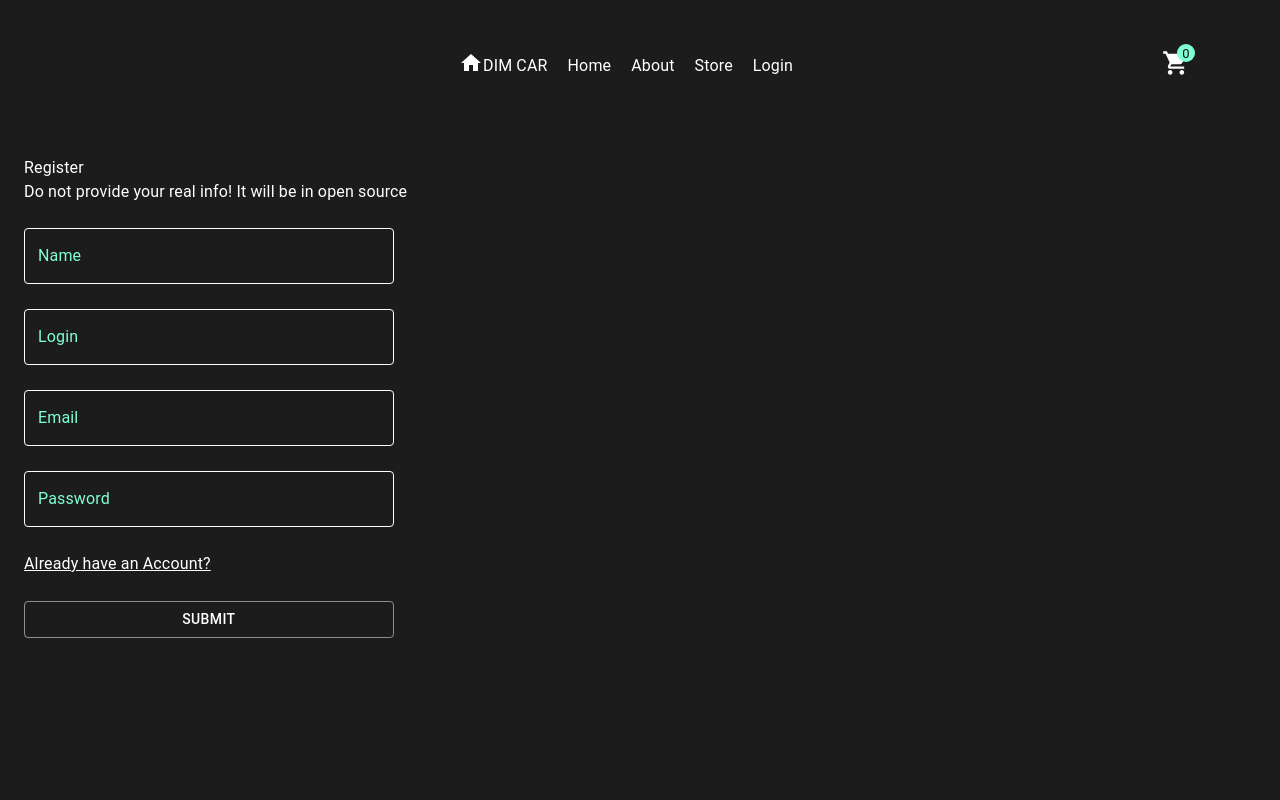
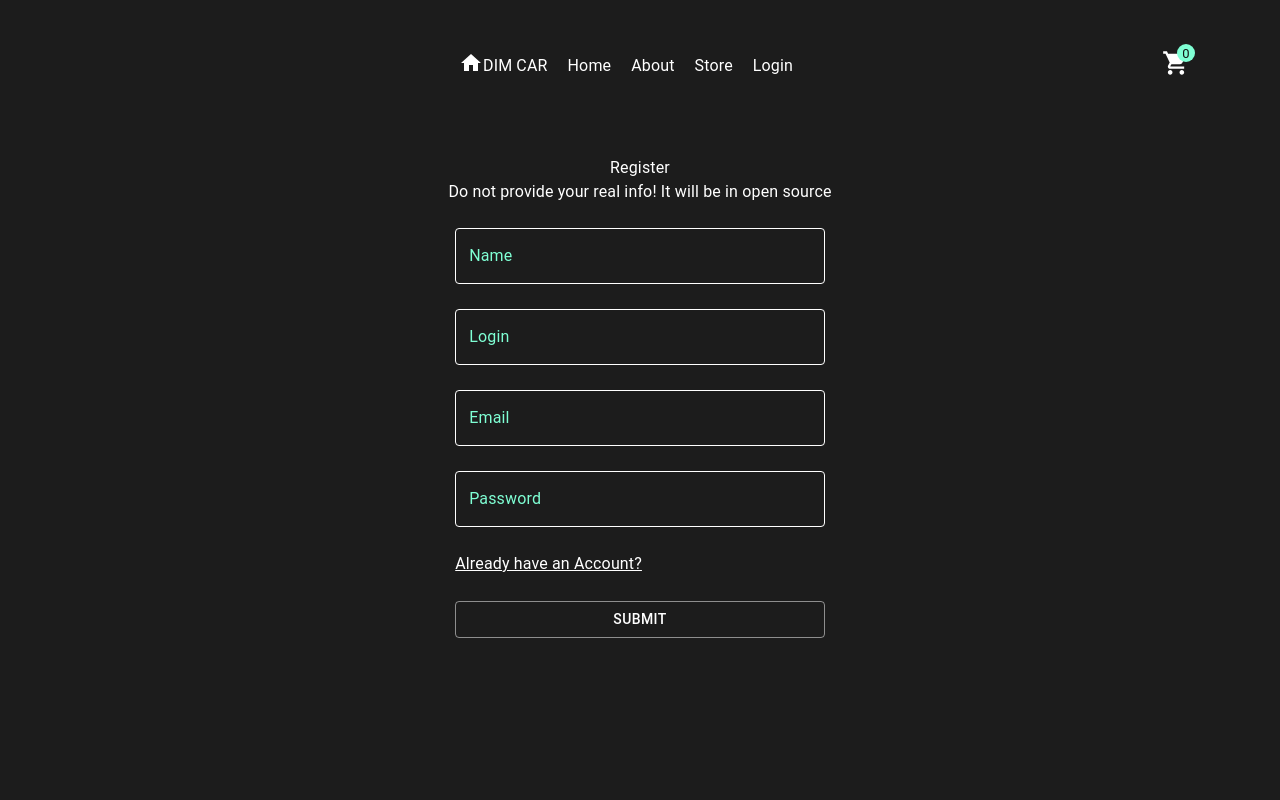
Before and after one commit to D1mkadon/CarWeb, a Next.js app: page /register in a window 1280 px wide. Shown: the top 800 px of the page. Built offline with nearby package versions, Linux system fonts and the light colour scheme; no server answers.

Commit message:
flexadded

```diff
--- a/src/components/screens/Login/LoginPage.jsx
+++ b/src/components/screens/Login/LoginPage.jsx
@@ -26,7 +26,11 @@ const LoginPage = () => {
   }, [formState, reset]);
   const { data: session, status } = useSession();
   return (
-    <Container className={styles.Container} maxWidth="xl">
+    <Container
+      sx={{ display: "flex" }}
+      className={styles.Container}
+      maxWidth="xl"
+    >
       <p> login </p>
       <p> I have no a good backend for realizing log in </p>
       <form className={styles.form} onSubmit={handleSubmit(onSubmit)}>
--- a/src/components/screens/Register/RegisterPage.jsx
+++ b/src/components/screens/Register/RegisterPage.jsx
@@ -41,7 +41,11 @@ const RegisterPage = () => {
   }, [formState, reset]);
   return (
     <>
-      <Container className={styles.Container} maxWidth="xl">
+      <Container
+        sx={{ display: "flex" }}
+        className={styles.Container}
+        maxWidth="xl"
+      >
         <p> Register </p>
         <p> Do not provide your real info! It will be in open source </p>
         <form className={styles.form} onSubmit={handleSubmit(onSubmit)}>
```
